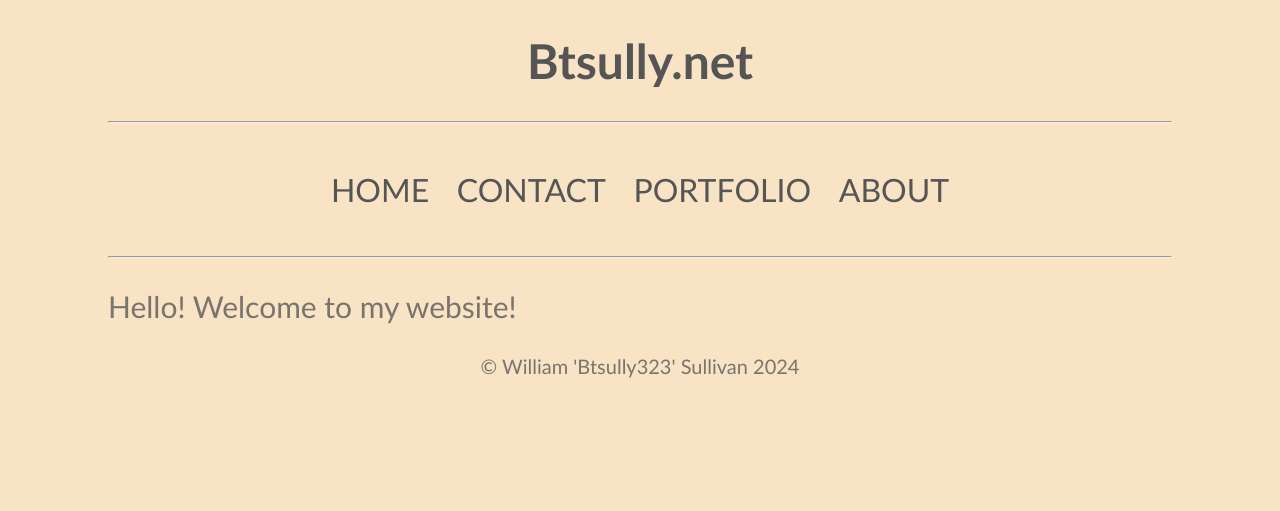
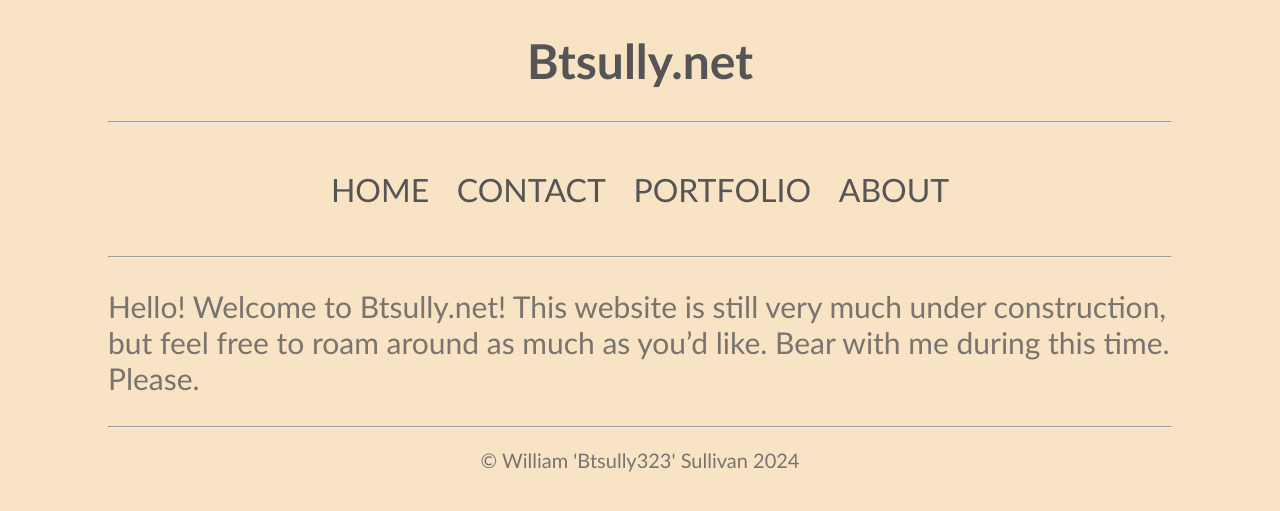
Before and after one commit to Btsully323/Btsully323.github.io, a Jekyll site: the page built from about.md, in a window 1280 px wide. Shown: the top 511 px of the page. Built offline with Jekyll 4.4.1, drawn with Linux system fonts in a browser that asks for light colours.

Commit message:
mobile update V1

```diff
--- a/_layouts/base.html
+++ b/_layouts/base.html
@@ -20,6 +20,7 @@
 </header>
 <main>{{content}}</main>
 <footer>
+    <hr>
     <P>© William 'Btsully323' Sullivan 2024</p>
 </footer>
 </body>
--- a/about.html
+++ /dev/null
@@ -1,28 +0,0 @@
-<!DOCTYPE html>
-<html lang="en">
-<head>
-    <meta charset="utf-8">
-    <meta name="description" content="My awesome website!">
-    <title>Btsully.Net</title>
-    <link rel="stylesheet" href="stylesheet.css">
-</head>
-<body>
-    <header>
-        <a href="index.html" class="websitename"><h1>Btsully.net</h1></a>
-        <hr>
-        <nav>
-            <a href="index.html" class="navcolor"> <p>HOME</p></a>
-            <a href="contact.html" class="navcolor"> <p>CONTACT</p></a>
-            <a href="portfolio.html" class="navcolor"> <p>PORTFOLIO</p></a>
-            <a href="about.html" class="navcolor"> <p>ABOUT</p></a>
-        </nav>
-        <hr>
-    </header>
-    <main>
-<P>Hello! Welcome to my website!</P>
-    </main>
-    <footer>
-        <P>© William 'Btsully323' Sullivan 2024</p>
-    </footer>
-</body>
-</html>
--- /dev/null
+++ b/about.md
@@ -0,0 +1,4 @@
+---
+layout: base
+---
+Hello! Welcome to Btsully.net! This website is still very much under construction, but feel free to roam around as much as you'd like. Bear with me during this time. Please.
--- a/index.markdown
+++ b/index.markdown
@@ -1,7 +1,4 @@
 ---
-# Feel free to add content and custom Front Matter to this file.
-# To modify the layout, see https://jekyllrb.com/docs/themes/#overriding-theme-defaults
-
 layout: base
 ---
 Hey, My name is Billy and im a 17 year old photographer and videographer -- Basically, i like cameras. Welcome to my website! The purpose of this website is to allow people to have the ability to check out my work. If you enjoy my work and would like to hire me for any photo/video related services, feel free to reach out using the links that I have posted in the "Contact" tab. Never been much for writing, so I think this sums up my introduction. Have a great day!
--- a/stylesheet.css
+++ b/stylesheet.css
@@ -24,16 +24,14 @@
 .caption {font-size: small;
     display: right;}
 
-.column {
-    float: left;
-    width: 25%;}
-
-    .row:after {
-        content: "";
-        display: table;
-        clear: both;}
 
 .contactinfo {text-align: center;}
 .contactinfo2 {text-align: center; font-size: 50px;}
 
 footer {font-size: 20px;text-align: center;}
+
+.row {
+display:flex;
+gap: 25px;
+justify-content: center;
+flex-wrap: wrap;}
```
Also changed, not shown: portfolio.md (renamed from portfolio.html, +1 -1 lines), contact.md (renamed from contact.html).
